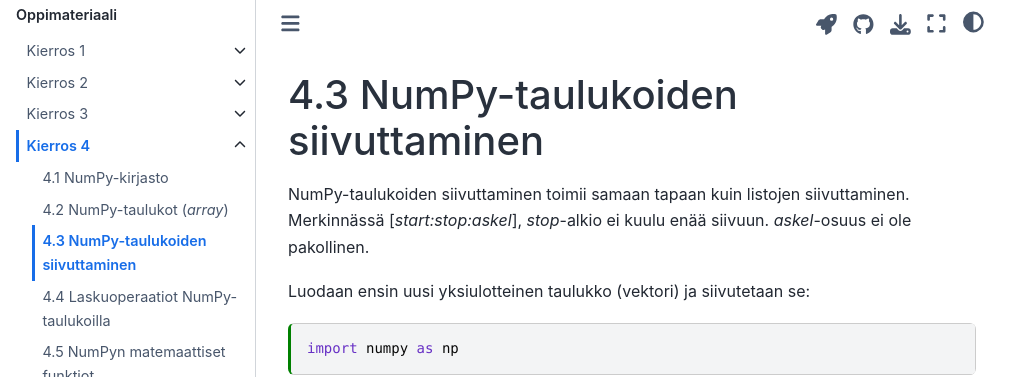
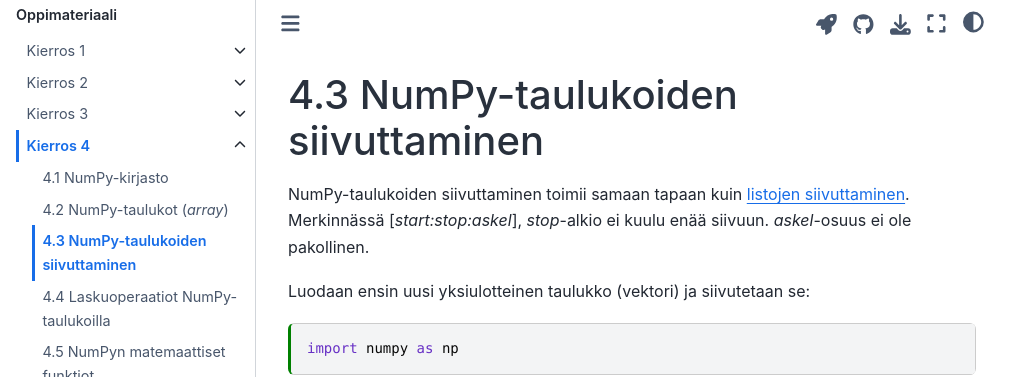
Before and after one commit to elina-ruha/CHEM-ohjelmointikurssikirja-test, a Jupyter Book: the page built from book/Kierros4/s4_3.md, in a window 1280 px wide and 900 px high. Shown: the top 377 px of the window, without its empty margins (0-1031 px from the left). Built offline with Jupyter Book 1.0.4 settings and Sphinx 7.4.7 and the Sphinx Book theme 1.1.4, drawn with Linux system fonts in a browser that asks for light colours; comment, search, counter and statistics services are not loaded.

Commit message:
Update s4_3.md

````diff
--- a/book/Kierros4/s4_3.md
+++ b/book/Kierros4/s4_3.md
@@ -10,8 +10,8 @@
   name: python3
 ---
 # 4.3 NumPy-taulukoiden siivuttaminen
-NumPy-taulukoiden siivuttaminen toimii samaan tapaan kuin listojen siivuttaminen. Merkinnässä [*start:stop:askel*],
-*stop*-alkio ei kuulu enää siivuun. *askel*-osuus ei ole pakollinen.
+NumPy-taulukoiden siivuttaminen toimii samaan tapaan kuin [listojen siivuttaminen](../Kierros3/s3_2.md). Merkinnässä
+[*start:stop:askel*], *stop*-alkio ei kuulu enää siivuun. *askel*-osuus ei ole pakollinen.
 
 Luodaan ensin uusi yksiulotteinen taulukko (vektori) ja siivutetaan se:
 ```{code-cell} ipython3
@@ -72,9 +72,11 @@
 :nocaption:
 :columns: 1
 
-Millainen numpy-taulukko syntyy tämän siivutuksen tuloksena?\
-v = np.arange(100, 1100, 100)\
+Millainen numpy-taulukko syntyy tämän siivutuksen tuloksena?
+``` ipython3
+v = np.arange(100, 1100, 100)
 siivu1 = v[0:4]
+```
 ---
 [ ] array([100, 200, 300, 400, 500])
 > Yritä uudelleen!
````
